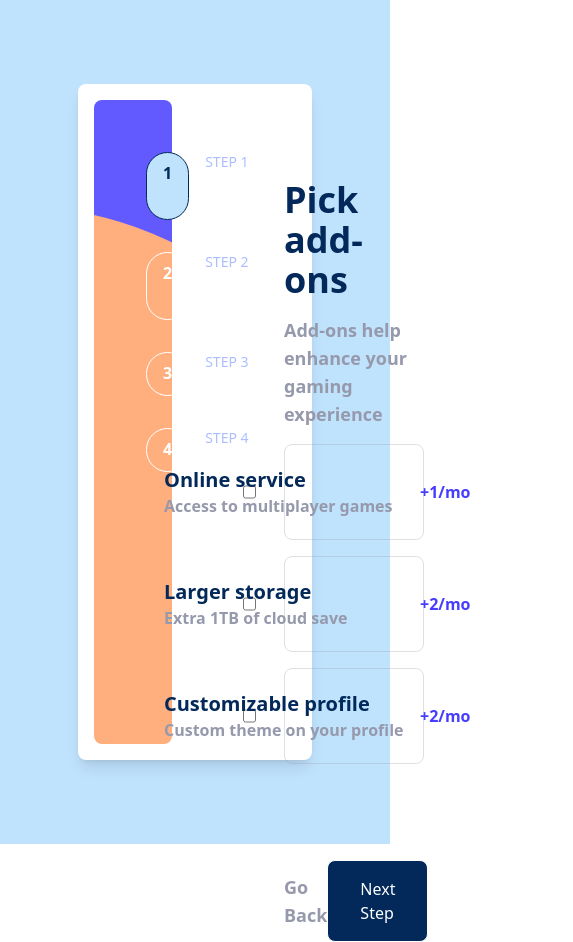
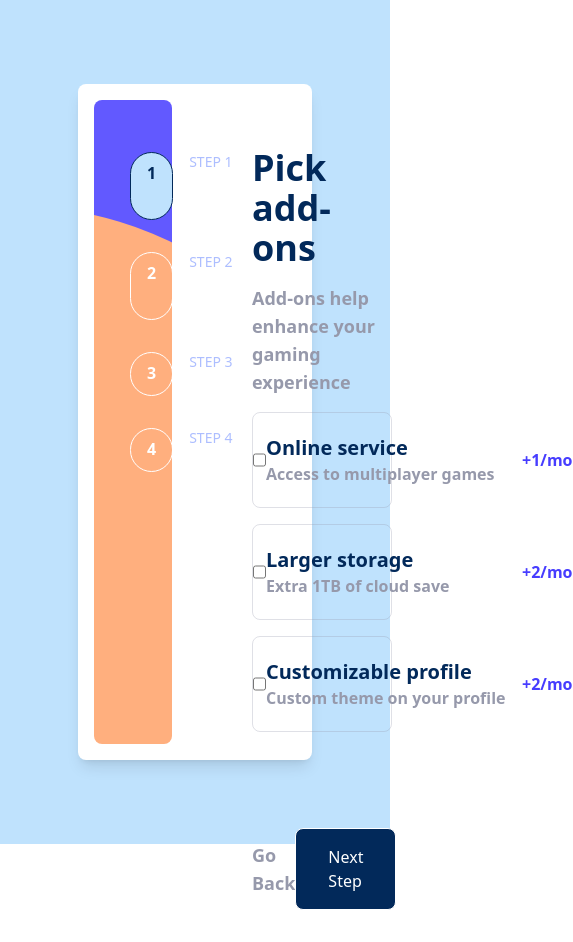
Before and after one commit to gabo5612/Multi-StepForm, a React (Vite) app: page /Multi-StepForm/addons in a window 390 px wide. Shown: the whole page, 573 px wide, since content can reach past the window. After the commit the page ends 910 px from the top, so only its background shows below. Built offline with nearby package versions, Linux system fonts and the light colour scheme.

Commit message:
listo antes del responsive

```diff
--- a/src/Componets/Main/index.jsx
+++ b/src/Componets/Main/index.jsx
@@ -9,10 +9,10 @@ const Main = (props) => {
 const context=useContext(Context)
   return (
     <div className="bg-LightBlue w-screen h-screen flex justify-center items-center  ">
-      <div className="bg-White w-3/5 h-4/5 rounded-lg shadow-lg flex">
+      <div className="bg-White w-3/5 h-4/5 rounded-lg shadow-lg flex ">
         <div className="w-1/3 backgroundPic m-4 rounded-lg">
           <div className="flex  w-1-5 h-1-5 gap-4 p-5 ">
-            <div className="p-8">
+            <div className="pl-4 pt-8">
               <NavLink to='/Multi-StepForm'>
               <div className="flex gap-4 mb-8" onClick={()=> context.handleStep(0)}>
                 <span className={`border rounded-full py-2 px-4 font-bold ${context.step[0]? 'bg-LightBlue text-MarineBlue':'text-White'}`}>1</span>
@@ -61,7 +61,7 @@ const context=useContext(Context)
 
           </div>
         </div>
-        <div className="mx-24 my-24 w-3/5">{props.children}</div>
+        <div className="mx-16 my-16 w-3/5">{props.children}</div>
       </div>
     </div>
   );
--- a/src/Componets/Pages/Add-ons/index.jsx
+++ b/src/Componets/Pages/Add-ons/index.jsx
@@ -90,9 +90,9 @@ const Addons = () => {
           <input
             type="checkbox"
             ref={mpRef}
-            className="w-5 h-5 mx-[-42px] rounded-lg"
+            className="w-5 h-5 rounded-lg"
           />
-          <div className="flex flex-col items-start ml-[-50px]">
+          <div className="flex flex-col items-start ">
             <span className="w-64 text-start text-MarineBlue font-bold text-xl">
               Online service
             </span>
@@ -111,9 +111,9 @@ const Addons = () => {
           <input
             type="checkbox"
             ref={strgRef}
-            className="w-5 h-5 mx-[-42px] rounded-lg"
+            className="w-5 h-5 rounded-lg"
           />
-          <div className="flex flex-col items-start ml-[-50px]">
+          <div className="flex flex-col items-start ">
             <span className="w-64 text-start text-MarineBlue font-bold text-xl">
               Larger storage
             </span>
@@ -132,9 +132,9 @@ const Addons = () => {
           <input
             type="checkbox"
             ref={cpRef}
-            className="w-5 h-5 mx-[-42px] rounded-lg"
+            className="w-5 h-5 rounded-lg"
           />
-          <div className="flex flex-col items-start ml-[-50px]">
+          <div className="flex flex-col items-start ">
             <span className="w-64 text-start text-MarineBlue font-bold text-xl">
               Customizable profile
             </span>
```
